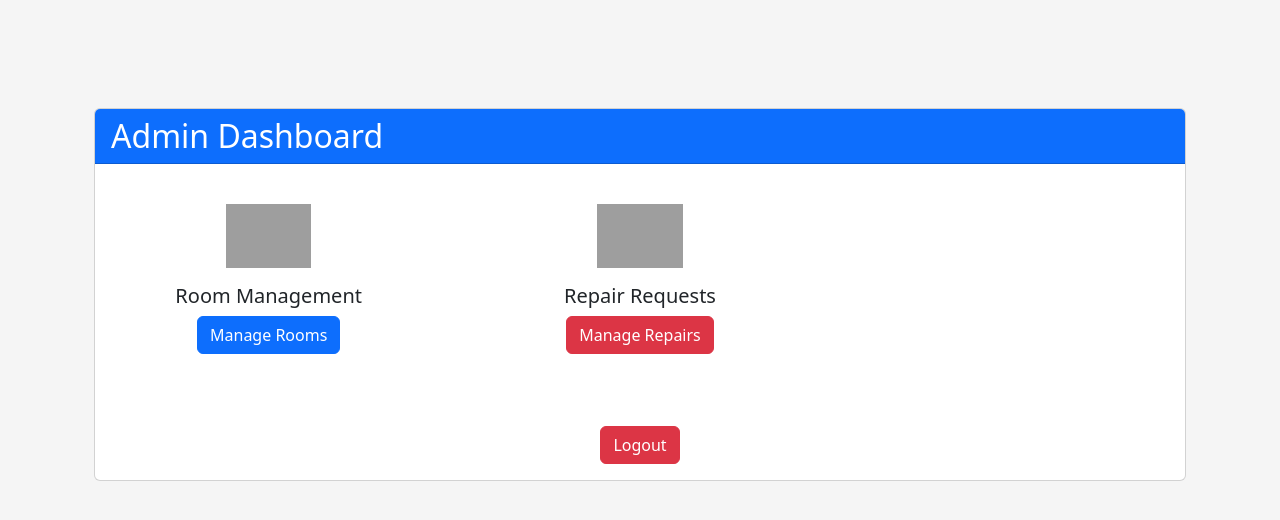
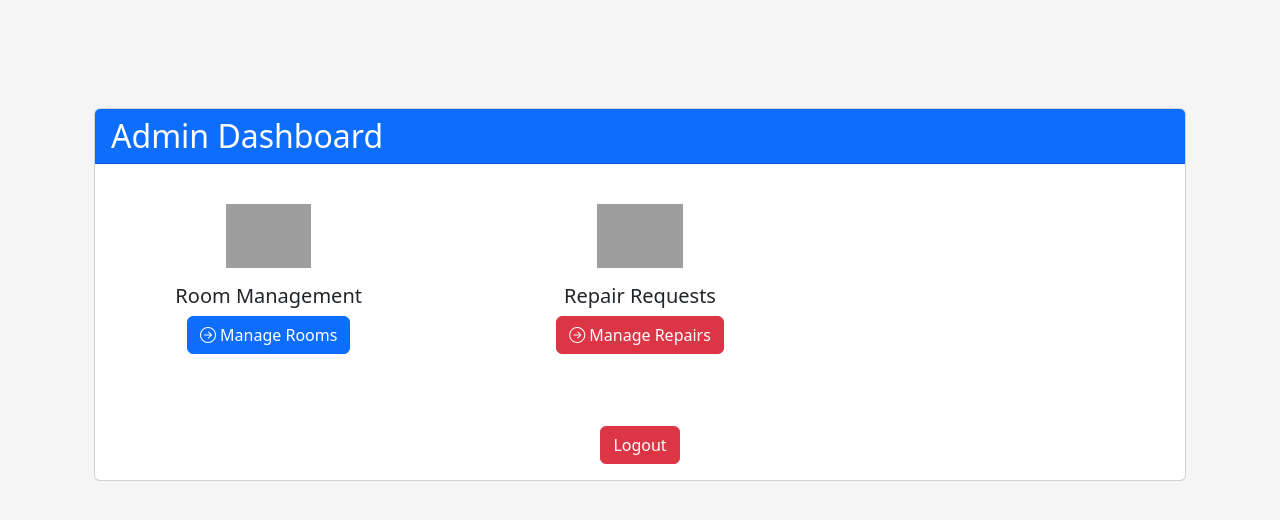
Before and after one commit to admsht/cs451-team-project, a Flask app: page /admin/dashboard in a window 1280 px wide. Shown: the top 520 px of the page. Run offline with Flask 3, Linux system fonts and the light colour scheme; the visitor is signed in with stand-in values (Sample User, id 1); grey boxes are pictures that could not be loaded.

Commit message:
updated layout

```diff
--- a/Project/templates/layout.html
+++ b/Project/templates/layout.html
@@ -5,6 +5,7 @@
     <title>Room Booking System - {% block title %}{% endblock %}</title>
     <!-- Bootstrap CSS -->
     <link href="https://cdn.jsdelivr.net/npm/bootstrap@5.3.0-alpha1/dist/css/bootstrap.min.css" rel="stylesheet">
+    <link rel="stylesheet" href="https://cdn.jsdelivr.net/npm/bootstrap-icons@1.8.1/font/bootstrap-icons.css">
     <style>
         body {
             padding-top: 50px;
```
